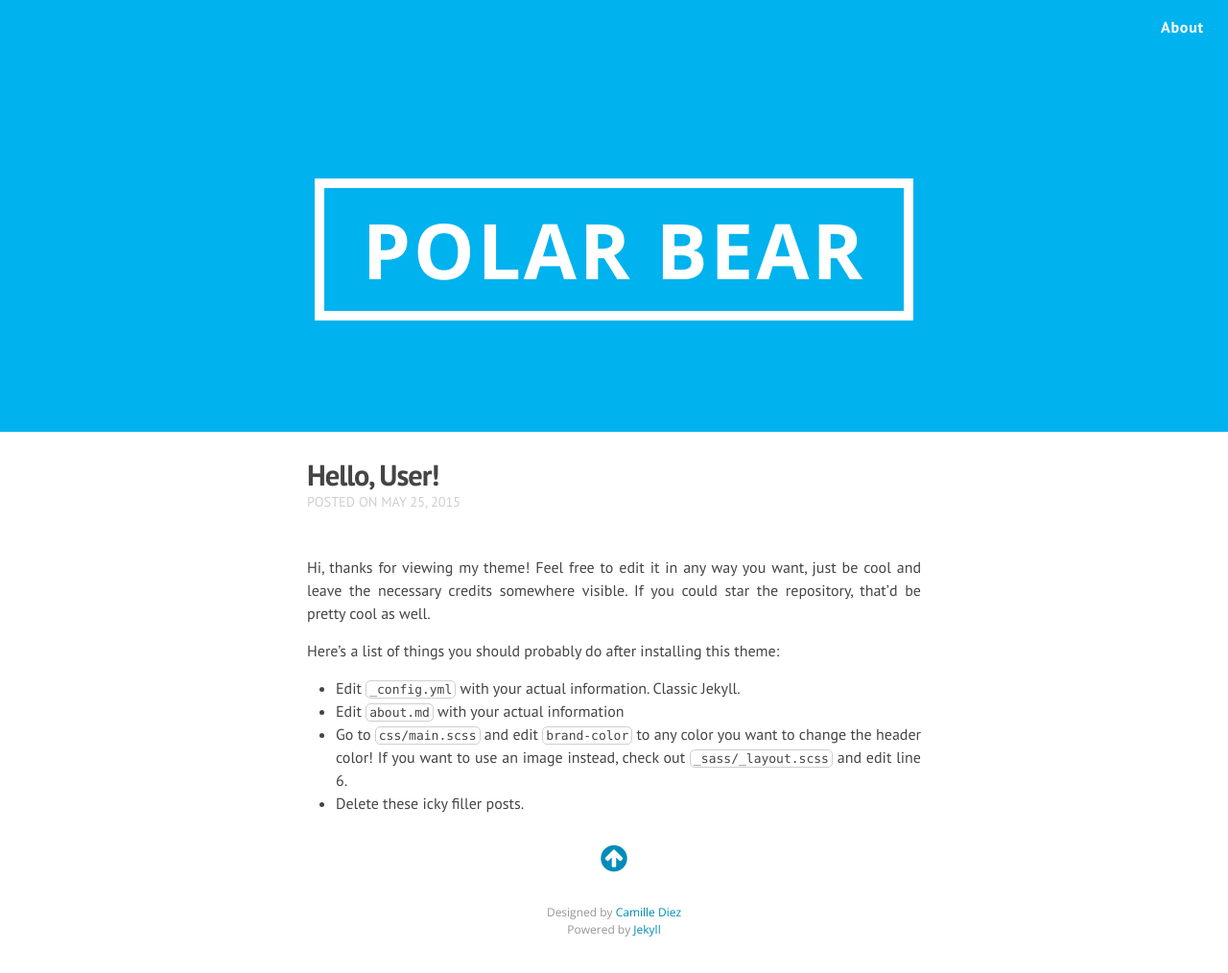
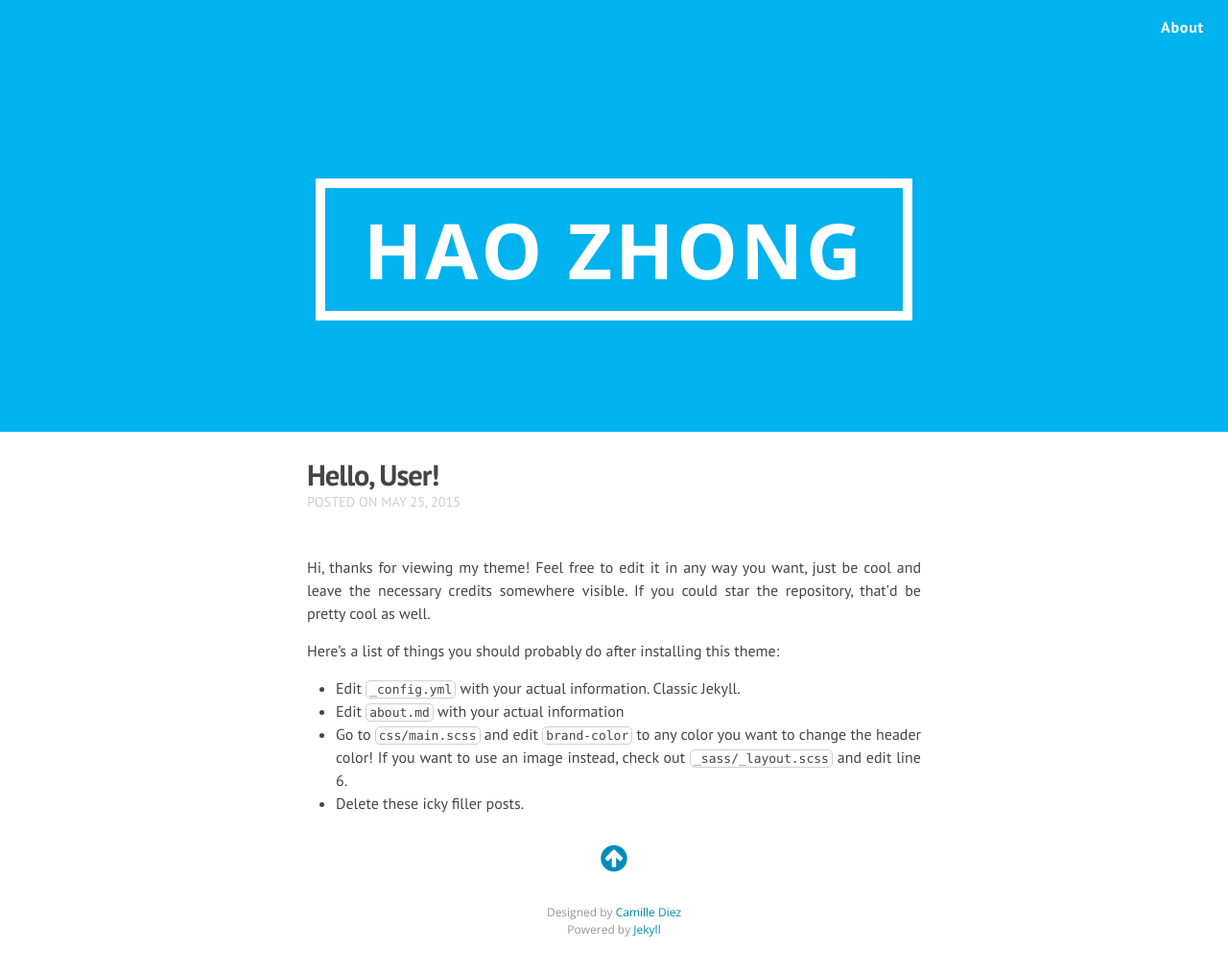
Before and after one commit to zhong11hao/zhong11hao.github.io, a Jekyll site: the page built from _posts/2015-05-25-hello.markdown, in a window 1280 px wide. Shown: the whole page at 96% size. Built offline with Jekyll 4.4.1, drawn with Linux system fonts in a browser that asks for light colours; nearby versions of some CDN libraries; Markdown is read by kramdown in place of the engine named in the settings.

Commit message:
update config file

```diff
--- a/_config.yml
+++ b/_config.yml
@@ -1,15 +1,14 @@
 # Site settings
-title: Polar Bear
-email:
+title: Hao Zhong
+email: zh.anse@gmail.com
 description: > # this means to ignore newlines until "baseurl:"
   Jekyll Theme Demo
 baseurl: "" # the subpath of your site, e.g. /blog/
-url: "http://username.github.io" # the base hostname & protocol for your site
+url: "https://zhong11hao.github.io" # the base hostname & protocol for your site
 twitter_username: username
-github_username: username
+github_username: zhong11hao
 
 # Build settings
-markdown: redcarpet
 markdown_ext:  markdown,mkdown,mkdn,mkd,md
 
 redcarpet:
```
